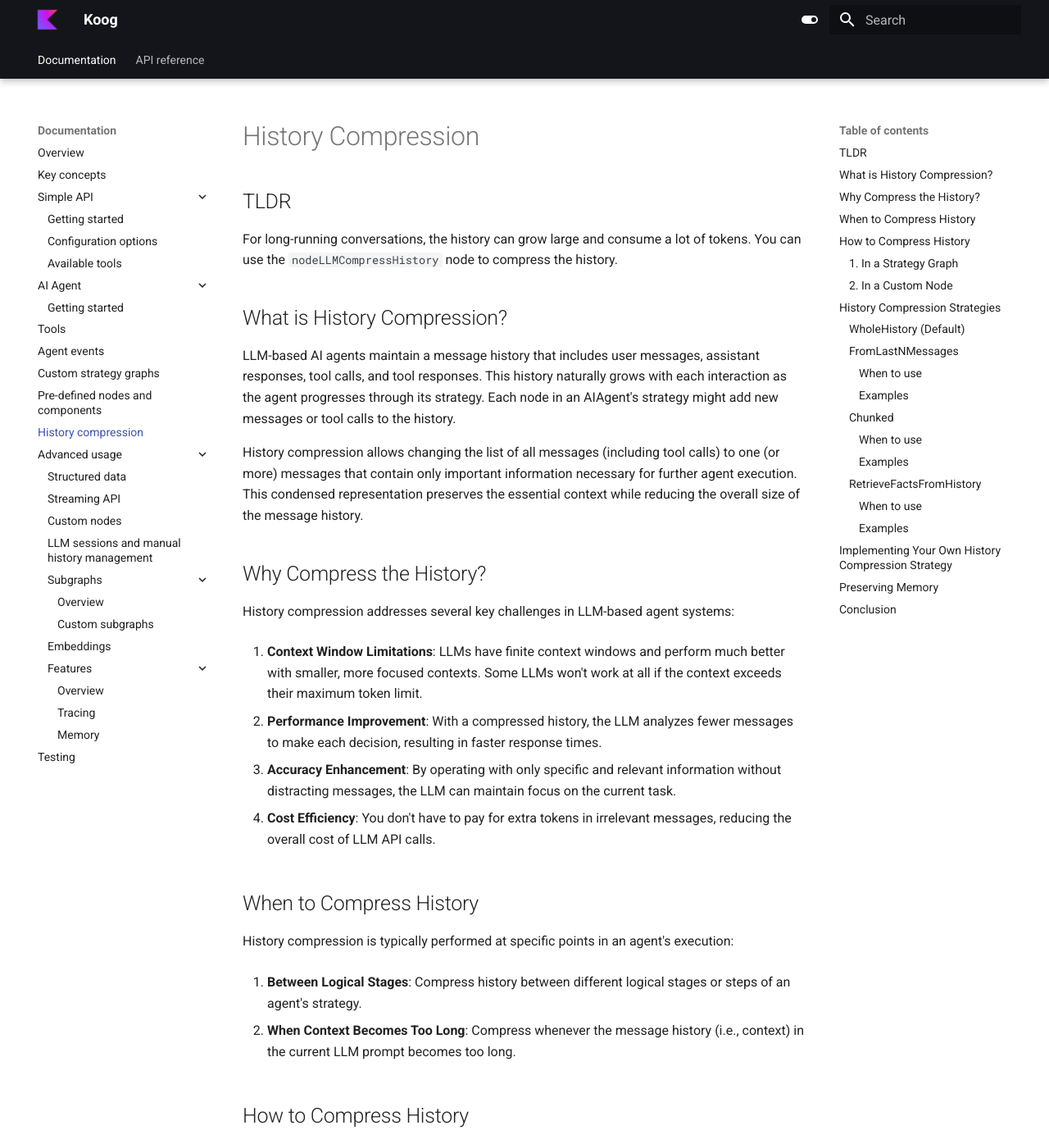
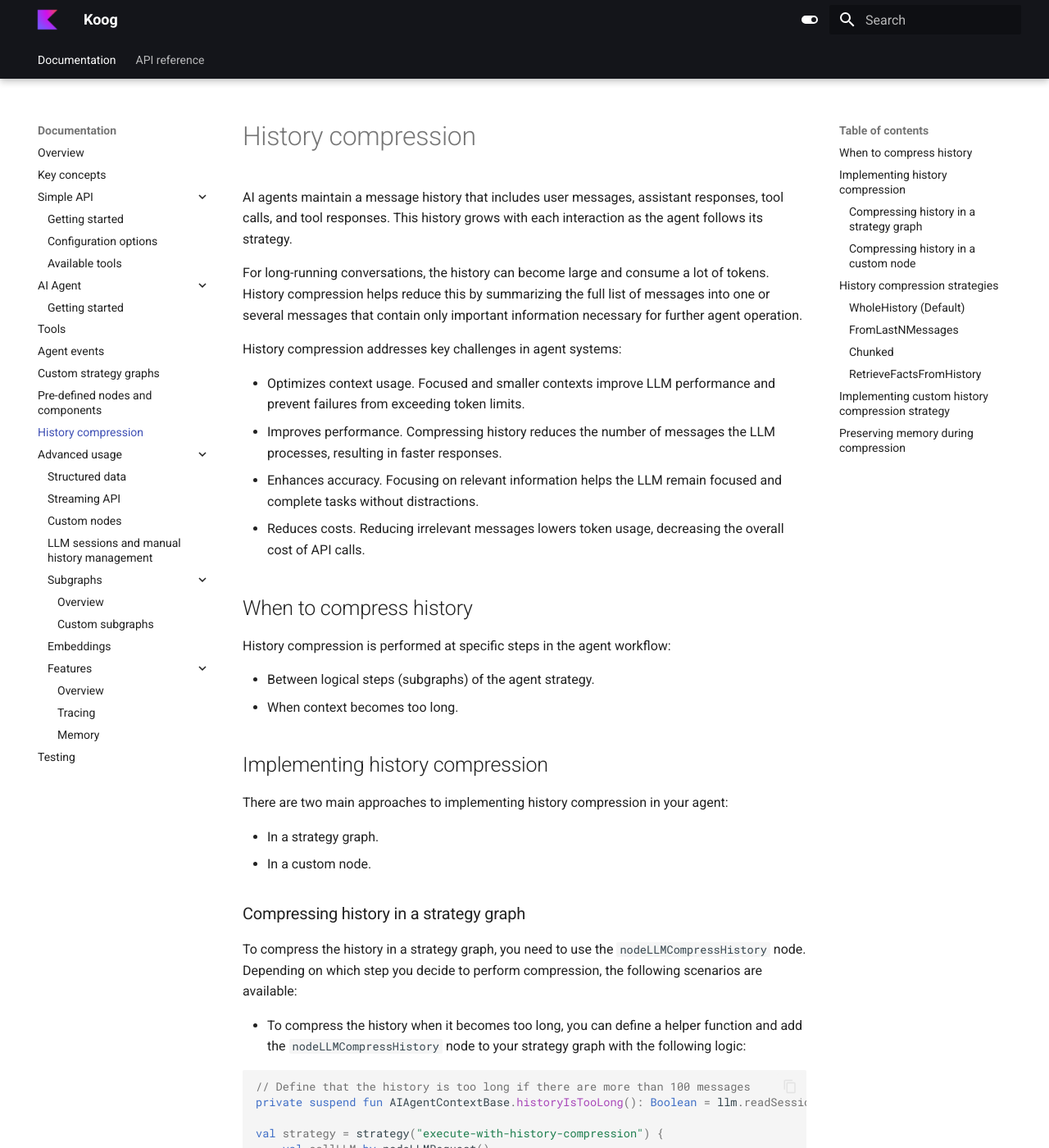
Before and after one commit to JetBrains/koog-docs, an MkDocs documentation site: the page built from docs/history-compression.md, in a window 1280 px wide and 1400 px high. Shown: the whole window at 82% size. Built offline with MkDocs 1.6.1 and Material for MkDocs 9.7.7, drawn with Linux system fonts in a browser that asks for light colours; some of the changed text lies outside the part shown.

Commit message:
[JBAI-13834] Restructure History compression (#21)

````diff
--- a/docs/history-compression.md
+++ b/docs/history-compression.md
@@ -1,114 +1,118 @@
-# History Compression
+# History compression
 
-## TLDR
+AI agents maintain a message history that includes user messages, assistant responses, tool calls, and tool responses.
+This history grows with each interaction as the agent follows its strategy.
 
-For long-running conversations, the history can grow large and consume a lot of tokens. You can use the
-`nodeLLMCompressHistory` node to compress the history.
+For long-running conversations, the history can become large and consume a lot of tokens.
+History compression helps reduce this by summarizing the full list of messages into one or several messages that contain only important information necessary for further agent operation.
 
-## What is History Compression?
+History compression addresses key challenges in agent systems:
 
-LLM-based AI agents maintain a message history that includes user messages, assistant responses, tool calls, and tool responses. This history naturally grows with each interaction as the agent progresses through its strategy. Each node in an AIAgent's strategy might add new messages or tool calls to the history.
+- Optimizes context usage. Focused and smaller contexts improve LLM performance and prevent failures from exceeding token limits.
+- Improves performance. Compressing history reduces the number of messages the LLM processes, resulting in faster responses.
+- Enhances accuracy. Focusing on relevant information helps the LLM remain focused and complete tasks without distractions.
+- Reduces costs. Reducing irrelevant messages lowers token usage, decreasing the overall cost of API calls.
 
-History compression allows changing the list of all messages (including tool calls) to one (or more) messages that contain only important information necessary for further agent execution. This condensed representation preserves the essential context while reducing the overall size of the message history.
+## When to compress history
 
-## Why Compress the History?
+History compression is performed at specific steps in the agent workflow:
 
-History compression addresses several key challenges in LLM-based agent systems:
+- Between logical steps (subgraphs) of the agent strategy.
+- When context becomes too long.
 
-1. **Context Window Limitations**: LLMs have finite context windows and perform much better with smaller, more focused contexts. Some LLMs won't work at all if the context exceeds their maximum token limit.
+## Implementing history compression
 
-2. **Performance Improvement**: With a compressed history, the LLM analyzes fewer messages to make each decision, resulting in faster response times.
+There are two main approaches to implementing history compression in your agent:
 
-3. **Accuracy Enhancement**: By operating with only specific and relevant information without distracting messages, the LLM can maintain focus on the current task.
+- In a strategy graph.
+- In a custom node.
 
-4. **Cost Efficiency**: You don't have to pay for extra tokens in irrelevant messages, reducing the overall cost of LLM API calls.
+### Compressing history in a strategy graph
 
-## When to Compress History
+To compress the history in a strategy graph, you need to use the `nodeLLMCompressHistory` node.
+Depending on which step you decide to perform compression, the following scenarios are available:
 
-History compression is typically performed at specific points in an agent's execution:
-
-1. **Between Logical Stages**: Compress history between different logical stages or steps of an agent's strategy.
-
-2. **When Context Becomes Too Long**: Compress whenever the message history (i.e., context) in the current LLM prompt becomes too long.
-
-## How to Compress History
-
-There are two main ways to implement history compression in your agent:
-
-### 1. In a Strategy Graph
-
-When writing a strategy graph, use the `nodeLLMCompressHistory()` function:
+* To compress the history when it becomes too long, you can define a helper function and add the `nodeLLMCompressHistory` node to your strategy graph with the following logic:
 
 ```kotlin
+// Define that the history is too long if there are more than 100 messages
+private suspend fun AIAgentContextBase.historyIsTooLong(): Boolean = llm.readSession { prompt.messages.size > 100 }
+
 val strategy = strategy("execute-with-history-compression") {
     val callLLM by nodeLLMRequest()
     val executeTool by nodeExecuteTool()
     val sendToolResult by nodeLLMSendToolResult()
 
-    // Compresses the LLM history and keeps the current ReceivedToolResult for the next node
+    // Compress the LLM history and keep the current ReceivedToolResult for the next node
     val compressHistory by nodeLLMCompressHistory<ReceivedToolResult>()
 
     edge(nodeStart forwardTo callLLM)
     edge(callLLM forwardTo nodeFinish onAssistantMessage { true })
     edge(callLLM forwardTo executeTool onToolCall { true })
 
-    // Compressing history after executing any tool if the history is too long
+    // Compress history after executing any tool if the history is too long
     edge(executeTool forwardTo compressHistory onCondition { historyIsTooLong() })
     edge(compressHistory forwardTo sendToolResult)
-    // Otherwise, proceeding to the next LLM request
+    // Otherwise, proceed to the next LLM request
     edge(executeTool forwardTo sendToolResult onCondition { !historyIsTooLong() })
 
     edge(sendToolResult forwardTo executeTool onToolCall { true })
     edge(sendToolResult forwardTo nodeFinish onAssistantMessage { true })
 }
 ```
+In this example, the strategy checks if the history is too long after each tool call.
+The history is compressed before sending the tool result back to the LLM. This prevents the context from growing during long conversations.
 
-```kotlin
-// Let's define that the history is too long if there's more than 100 messages
-private suspend fun AIAgentContextBase.historyIsTooLong(): Boolean = llm.readSession { prompt.messages.size > 100 }
-```
-
-Or you can decide to compress the history between the logical steps (subgraphs) of your strategy:
+* To compress the history between the logical steps (subgraphs) of your strategy, you can implement your strateg as follows:
 
 ```kotlin
 val strategy = strategy("execute-with-history-compression") {
     val collectInformation by subgraph<String, String> {
-        // some steps to collect the information
+        // Some steps to collect the information
     }
     val compressHistory by nodeLLMCompressHistory<String>()
     val makeTheDecision by subgraph<String, Decision> {
-        // some steps to make the decision based on the current compressed history + the collected information
+        // Some steps to make the decision based on the current compressed history and collected information
     }
 
     nodeStart then collectInformation then compressHistory then makeTheDecision
 }
 ```
+In this example, the history is compressed after completing the information collection phase, but before proceeding to the decision-making phase.
 
-### 2. In a Custom Node
+### Compressing history in a custom node
 
-If you are implementing your custom node, use:
+If you are implementing a custom node, you can compress history using the `replaceHistoryWithTLDR()` function as follows:
 
 ```kotlin
 llm.writeSession {
     replaceHistoryWithTLDR()
 }
 ```
+This approach gives you more flexibility to implement compression at any point in your custom node logic, based on your specific requirements.
 
-## History Compression Strategies
+To learn more about custom nodes, see [Custom nodes](custom-nodes.md).
 
-You can pass an optional `strategy` parameter to `nodeLLMCompressHistory(strategy=...)` or to `replaceHistoryWithTLDR(strategy=...)` that affects the history compression process.
+## History compression strategies
+
+You can customize the compression process by passing an optional `strategy` parameter to `nodeLLMCompressHistory(strategy=...)` or to `replaceHistoryWithTLDR(strategy=...)`.
+The framework provides several built-in strategies.
 
 ### WholeHistory (Default)
 
-Compresses the entire history into one TLDR message summarizing what has been achieved so far.
+The default strategy that compresses the entire history into one TLDR message that summarizes what has been achieved so far.
+This strategy works well for most general use cases where you want to maintain awareness of the entire conversation context while reducing token usage.
 
+You can use it as follows:
+
+* In a strategy graph:
 ```kotlin
 val compressHistory by nodeLLMCompressHistory<ProcessedInput>(
     strategy = HistoryCompressionStrategy.WholeHistory
 )
 ```
 
-Or in a custom node:
+* In a custom node:
 
 ```kotlin
 llm.writeSession {
@@ -118,15 +122,12 @@
 
 ### FromLastNMessages
 
-Compresses only the last `n` messages into a TLDR message and completely drops the earlier messages.
-
-#### When to use
-
+The strategy compresses only the last `n` messages into a TLDR message and completely discards earlier messages.
 This is useful when only the latest achievements of the agent (or the latest discovered facts, the latest context) are relevant for solving the problem.
 
-#### Examples
+You can use it as follows:
 
-In the strategy graph:
+* In a strategy graph:
 
 ```kotlin
 val compressHistory by nodeLLMCompressHistory<ProcessedInput>(
@@ -134,7 +135,7 @@
 )
 ```
 
-Or in a custom node:
+* In a custom node:
 
 ```kotlin
 llm.writeSession {
@@ -144,15 +145,12 @@
 
 ### Chunked
 
-Splits the whole message history into chunks of a fixed size and compresses each chunk independently into a TLDR message.
-
-#### When to use
-
+The strategy splits the whole message history into chunks of a fixed size and compresses each chunk independently into a TLDR message.
 This is useful when you need not only the concise TLDR of what has been done so far but also want to keep track of the overall progress, and some older information might also be important.
 
-#### Examples
+You can use it as follows:
 
-In the strategy graph:
+* In a strategy graph:
 
 ```kotlin
 val compressHistory by nodeLLMCompressHistory<ProcessedInput>(
@@ -160,7 +158,7 @@
 )
 ```
 
-Or in a custom node:
+* In a custom node:
 
 ```kotlin
 llm.writeSession {
@@ -170,14 +168,13 @@
 
 ### RetrieveFactsFromHistory
 
-Searches for specific facts relevant to the provided list of concepts in the history and retrieves them. It changes the whole history to just these facts and leaves them as context for future LLM requests.
-#### When to use
-
+The strategy searches for specific facts relevant to the provided list of concepts in the history and retrieves them.
+It changes the whole history to just these facts and leaves them as context for future LLM requests.
 This is useful when you have an idea of what exact facts will be relevant for the LLM to perform better on the task.
 
-#### Examples
+You can use it as follows:
 
-In the strategy graph:
+* In a strategy graph:
 
 ```kotlin
 val compressHistory by nodeLLMCompressHistory<ProcessedInput>(
@@ -207,7 +204,7 @@
 )
 ```
 
-Or in a custom node:
+* In a custom node:
 
 ```kotlin
 llm.writeSession {
@@ -239,9 +236,11 @@
 }
 ```
 
-## Implementing Your Own History Compression Strategy
+## Implementing custom history compression strategy
 
-You can create your own history compression strategy by extending the `HistoryCompressionStrategy` abstract class and implementing the `compress` method:
+You can create your own history compression strategy by extending the `HistoryCompressionStrategy` abstract class and implementing the `compress` method.
+
+Here is an example:
 
 ```kotlin
 class MyCustomCompressionStrategy : HistoryCompressionStrategy() {
@@ -274,7 +273,11 @@
 }
 ```
 
-Then use your custom strategy:
+In this example, the custom strategy filters messages that contain the word "important" and keeps only those in the compressed history.
+
+Then you can use it as follows:
+
+* In a strategy graph:
 
 ```kotlin
 val compressHistory by nodeLLMCompressHistory<ProcessedInput>(
@@ -282,7 +285,7 @@
 )
 ```
 
-Or in a custom node:
+* In a custom node:
 
 ```kotlin
 llm.writeSession {
@@ -290,9 +293,14 @@
 }
 ```
 
-## Preserving Memory
+## Preserving memory during compression
 
-All history compression methods have a `preserveMemory` parameter (default: `true`) that determines whether memory-related messages should be preserved during compression. These are messages that contain facts retrieved from memory or indicate that the memory feature is not enabled.
+All history compression methods have the `preserveMemory` parameter that determines whether memory-related messages should be preserved during compression.
+These are messages that contain facts retrieved from memory or indicate that the memory feature is not enabled.
+
+You can use the `preserveMemory` parameter as follows:
+
+* In a strategy graph:
 
 ```kotlin
 val compressHistory by nodeLLMCompressHistory<ProcessedInput>(
@@ -301,7 +309,7 @@
 )
 ```
 
-Or in a custom node:
+* In a custom node:
 
 ```kotlin
 llm.writeSession {
@@ -311,7 +319,3 @@
     )
 }
 ```
-
-## Conclusion
-
-History compression is a powerful technique for managing the context window of LLM-based agents. By using the appropriate compression strategy, you can improve performance, accuracy, and cost-efficiency while ensuring that the agent has access to the most relevant information for its current task.
````
Also changed, not shown: docs/ai-agent-getting-started.md (+4 -3 lines), docs/index.md (+3 -1 lines), docs/simple-api-getting-started.md (+3 -1 lines), 1 other file.
